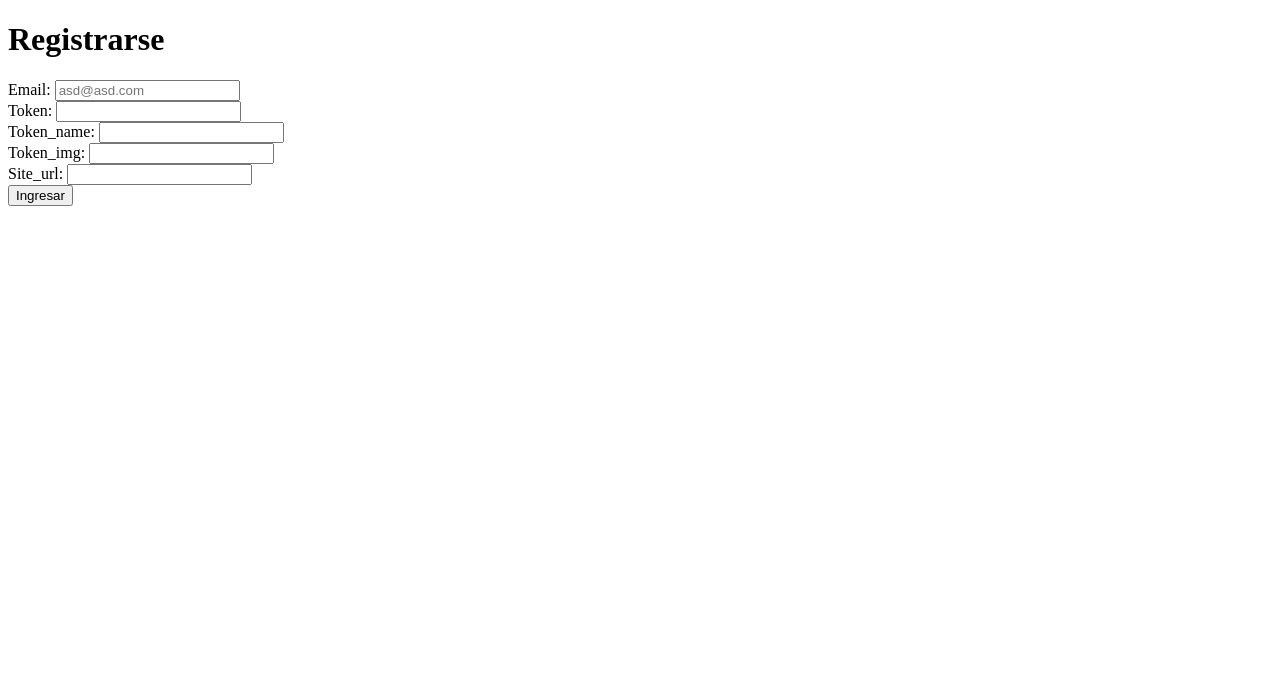
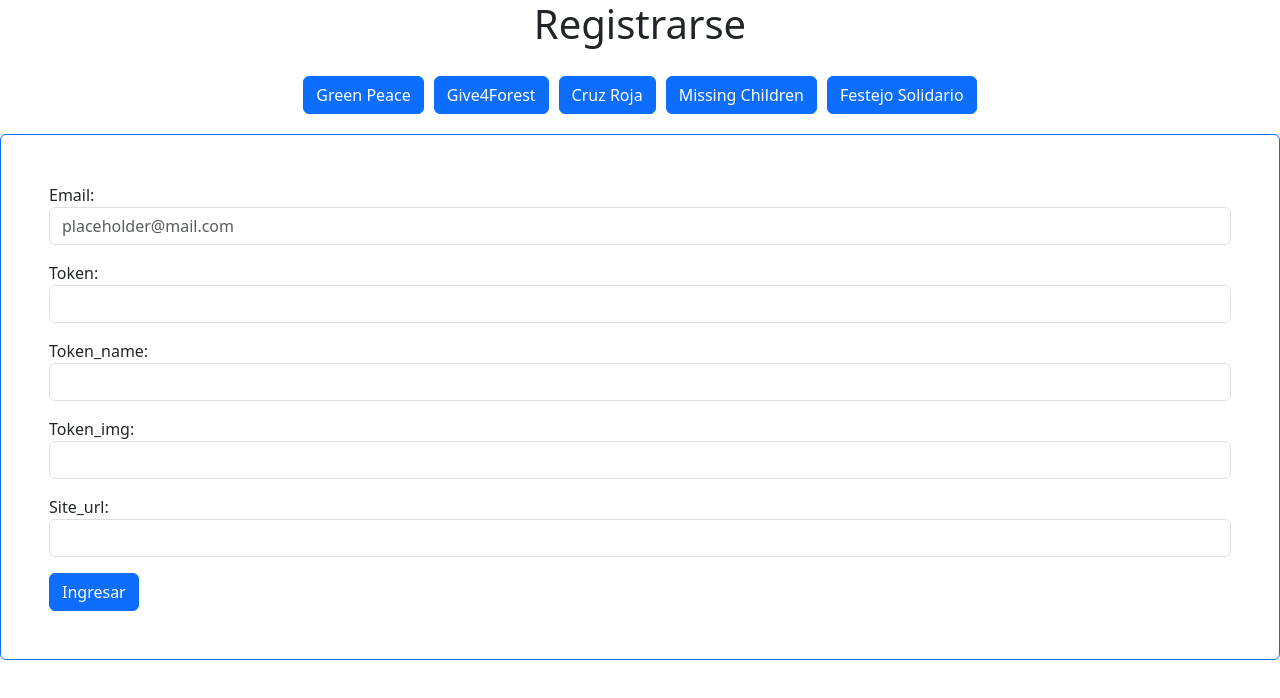
Before and after one commit to francocornejo/wooy-pods, a website: page public/register.html in a window 1280 px wide. Drawn offline with nearby package versions, Linux system fonts and the light colour scheme.

Commit message:
finalUpdateFrontier

```diff
--- a/public/register.html
+++ b/public/register.html
@@ -4,10 +4,19 @@
     <meta charset="UTF-8" />
     <meta http-equiv="X-UA-Compatible" content="IE=edge" />
     <meta name="viewport" content="width=device-width, initial-scale=1.0" />
+    <link href="https://cdn.jsdelivr.net/npm/bootstrap@5.3.0-alpha2/dist/css/bootstrap.min.css" rel="stylesheet" integrity="sha384-aFq/bzH65dt+w6FI2ooMVUpc+21e0SRygnTpmBvdBgSdnuTN7QbdgL+OapgHtvPp" crossorigin="anonymous">
+
     <title>Register</title>
   </head>
   <body>
-    <h1>Registrarse</h1>
+    <h1 style="text-align:center">Registrarse</h1>
+    <div id="buttonRegister"style="padding:20px">
+      <button class="btn btn-primary" onclick="tokenGreenpeace()">Green Peace</button>
+      <button class="btn btn-primary" onclick="tokenGive4Forest()">Give4Forest</button>
+      <button class="btn btn-primary" onclick="tokenCruzRoja()">Cruz Roja</button>
+      <button class="btn btn-primary" onclick="tokenMissingChildren()">Missing Children</button>
+      <button class="btn btn-primary" onclick="tokenFestejoSolidario()">Festejo Solidario</button>
+    </div>
     <form
       action="/register"
       method="post"
@@ -19,9 +28,9 @@
           name="email"
           type="email"
           class="form-control"
-          id="exampleInputEmail1"
+          id="inputEmail"
           aria-describedby="emailHelp"
-          placeholder="asd@asd.com"
+          placeholder="placeholder@mail.com"
           required
         />
       </div>
@@ -31,7 +40,7 @@
           name="token"
           type="text"
           class="form-control"
-          id="formGroupExampleInput"
+          id="formGroupExampleInput inputToken"
           required
         />
       </div>
@@ -41,7 +50,7 @@
           name="token_name"
           type="text"
           class="form-control"
-          id="formGroupExampleInput2"
+          id="inputTokenName"
           required
         />
       </div>
@@ -51,7 +60,7 @@
           name="token_img"
           type="url"
           class="form-control"
-          id="formGroupExampleInput2"
+          id="inputTokenImg"
           required
         />
       </div>
@@ -61,11 +70,58 @@
           name="site_url"
           type="text"
           class="form-control"
-          id="formGroupExampleInput2"
+          id="inputSiteUrl"
           required
         />
       </div>
       <button class="btn btn-primary" type="submit">Ingresar</button>
     </form>
+
+    <script src="https://cdn.jsdelivr.net/npm/bootstrap@5.3.0-alpha2/dist/js/bootstrap.bundle.min.js" integrity="sha384-qKXV1j0HvMUeCBQ+QVp7JcfGl760yU08IQ+GpUo5hlbpg51QRiuqHAJz8+BrxE/N" crossorigin="anonymous"></script>
+    <script>
+      function tokenGreenpeace(){
+
+        document.getElementById('inputTokenName').value = "Green Peace";
+        document.getElementById('inputTokenImg').value = "https://ipfs.io/ipfs/QmW762utwqLE1Sc2z8swNZ8bUWXRXK642K4xWSpEhHPp6v";
+        document.getElementById('inputSiteUrl').value = "/greenpeace";
+      }
+      function tokenGive4Forest(){
+        document.getElementById('inputTokenName').value = "Give4Forest";
+        document.getElementById('inputTokenImg').value = "https://ipfs.filebase.io/ipfs/QmVArRGRDZk2MRJ4Kq6hMs5aaJ98CjL9DAB7wQVm2W8HPF";
+        document.getElementById('inputSiteUrl').value = "/give4forest";
+      }
+      function tokenCruzRoja(){
+        document.getElementById('inputTokenName').value = "Cruz Roja";
+        document.getElementById('inputTokenImg').value = "https://ipfs.io/ipfs/QmfQCRb5aYmMpww8nt9xsHYdyuN2VYC1i7Amh1B6QGa5ab";
+        document.getElementById('inputSiteUrl').value = "/cruzroja";
+      }
+      function tokenMissingChildren(){
+        document.getElementById('inputTokenName').value = "Missing Children";
+        document.getElementById('inputTokenImg').value = "https://ipfs.io/ipfs/QmR7MV3pC7C1npCBeQxB1TeQbjvJdE3jYSPSPHZFyErtsw";
+        document.getElementById('inputSiteUrl').value = "/missingchildren";
+      }
+      function tokenFestejoSolidario(){
+        document.getElementById('inputTokenName').value = "Festejo Solidario";
+        document.getElementById('inputTokenImg').value = "https://ipfs.io/ipfs/QmUmU5BjCo36wFXXYUpvyRAGqsYKQMJ28r7pTrDD7ZpsW6";
+        document.getElementById('inputSiteUrl').value = "/festejosolidario";
+      }
+    </script>
+
+    <style>
+      :root{
+        --primary: #E28833;
+  --primaryShadow: #cf7826;
+  --secondary: #58a66f;
+  --secondaryShadow: #265434;
+  --black:#000;
+  --background:#F1F1F1
+      }
+      #buttonRegister{
+        margin: 0 auto;
+        display: flex;
+        justify-content: center;
+        gap: 10px;
+      }
+    </style>
   </body>
 </html>
--- a/public/style.css
+++ b/public/style.css
@@ -155,7 +155,7 @@
   }
 }
 
-#connect-button, #search-button, #gotosearch-button, #submit{
+#connect-button, #search-button, #gotosearch-button, #submit, #buttonRegister{
     align-items: center;
     appearance: none;
     background-color: var(--primary);
@@ -685,3 +685,8 @@
     text-align: center;
   }
 }
+
+.navOng{
+  background-color: var(--secondary);
+  margin-bottom: 20px;
+}
```
Also changed, not shown: public/index.html (+1 -3 lines).
